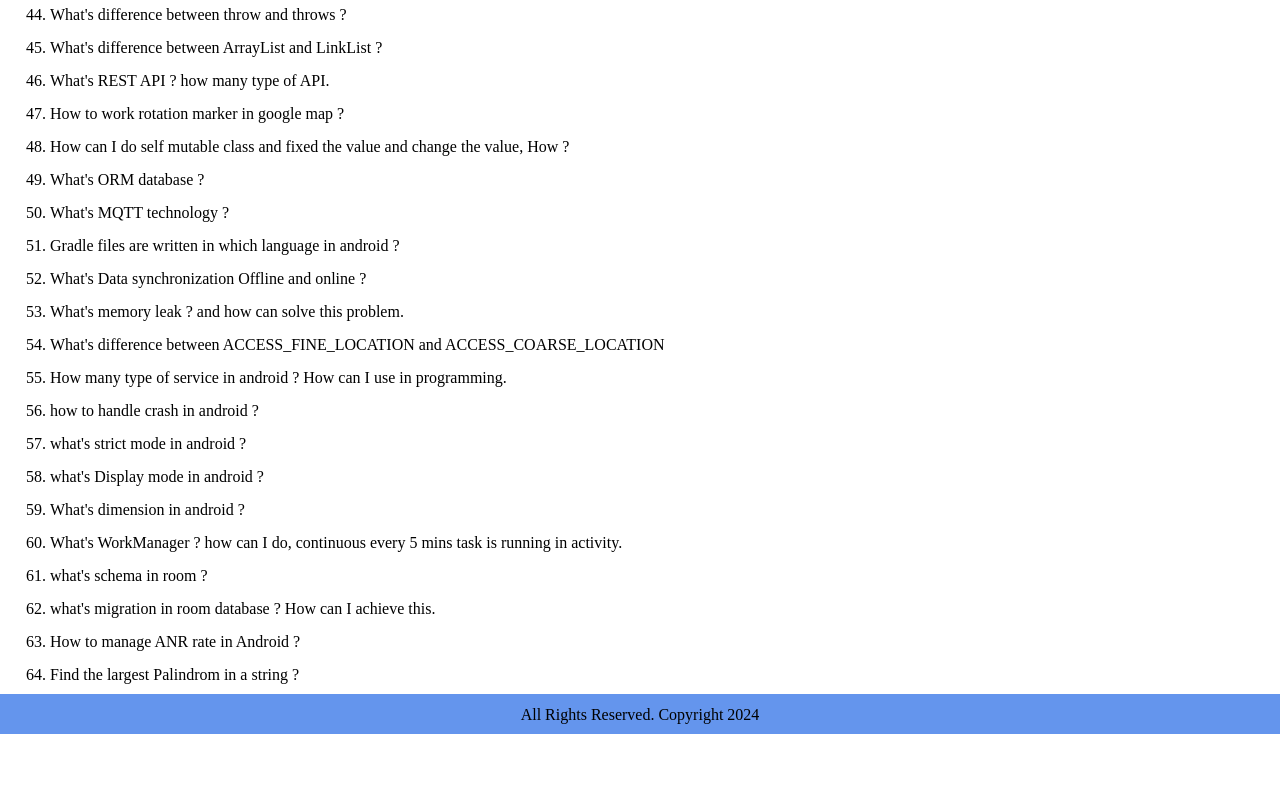
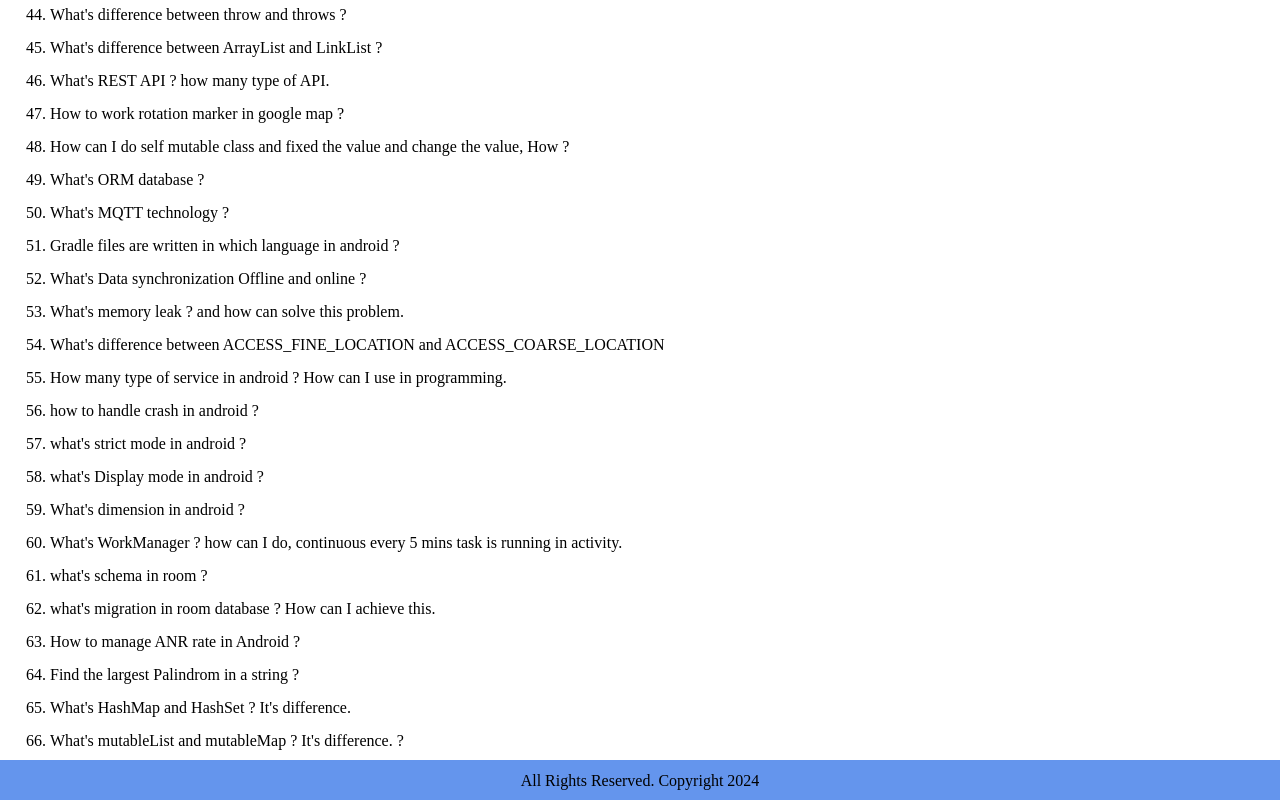
Before and after one commit to Chit1998/Interview-Questions, a plain HTML site: page index.html in a window 1280 px wide. Shown: the part 1518-2318 px from the top of the page. Before the commit the page ends 2252 px from the top, so only its background shows below. Drawn offline with Linux system fonts and the light colour scheme.

Commit message:
new questions

```diff
--- a/index.html
+++ b/index.html
@@ -151,6 +151,8 @@
                 <li><p>what's migration in room database ? How can I achieve this.</p></li>
                 <li><p>How to manage ANR rate in Android ?</p></li>
                 <li><p>Find the largest Palindrom in a string ?</p></li>
+                <li><p>What's HashMap and HashSet ? It's difference. </p></li>
+                <li><p>What's mutableList and mutableMap ? It's difference. ?</p></li>
             </ol>
         </div>
         <footer>
```
